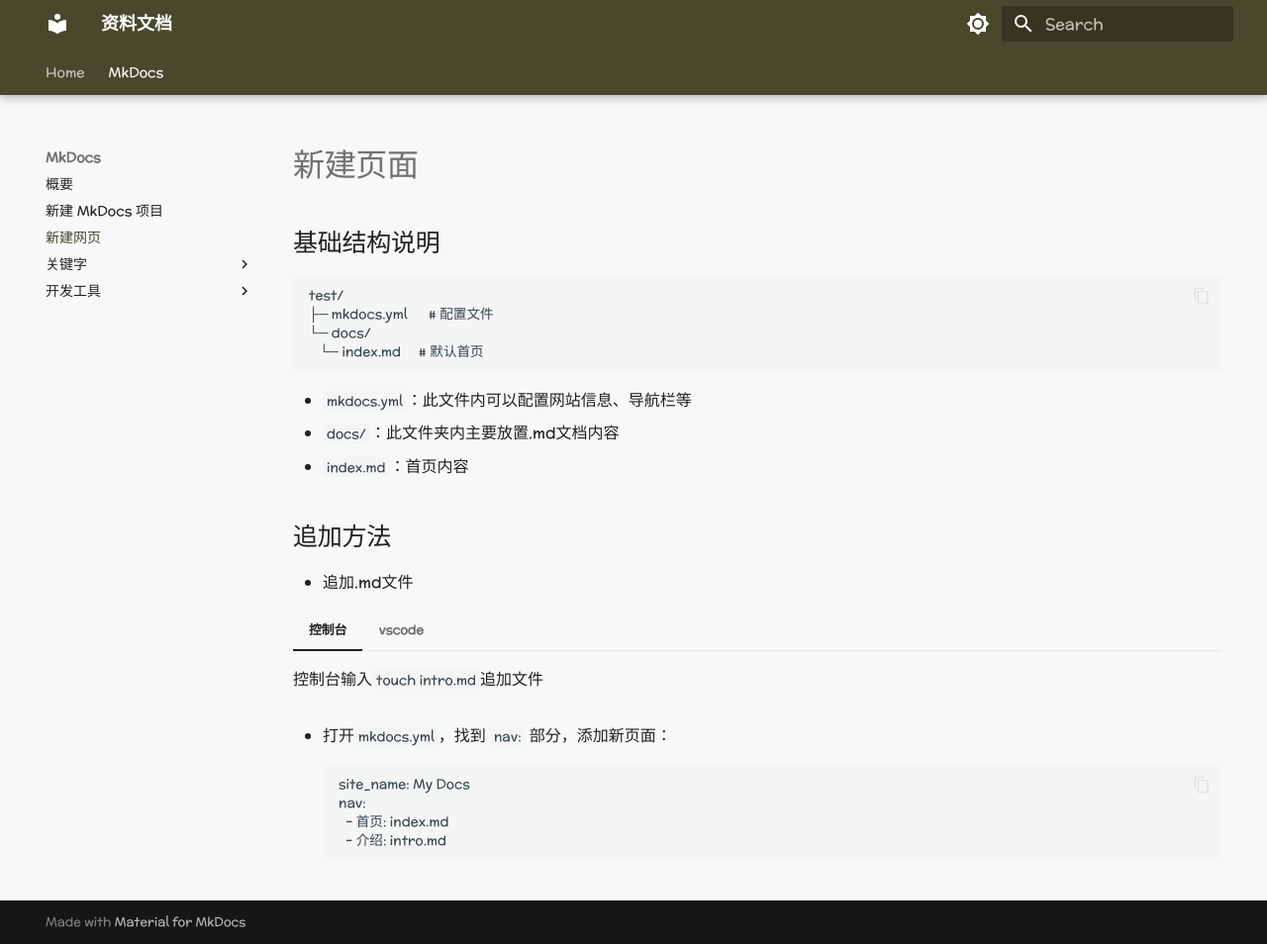
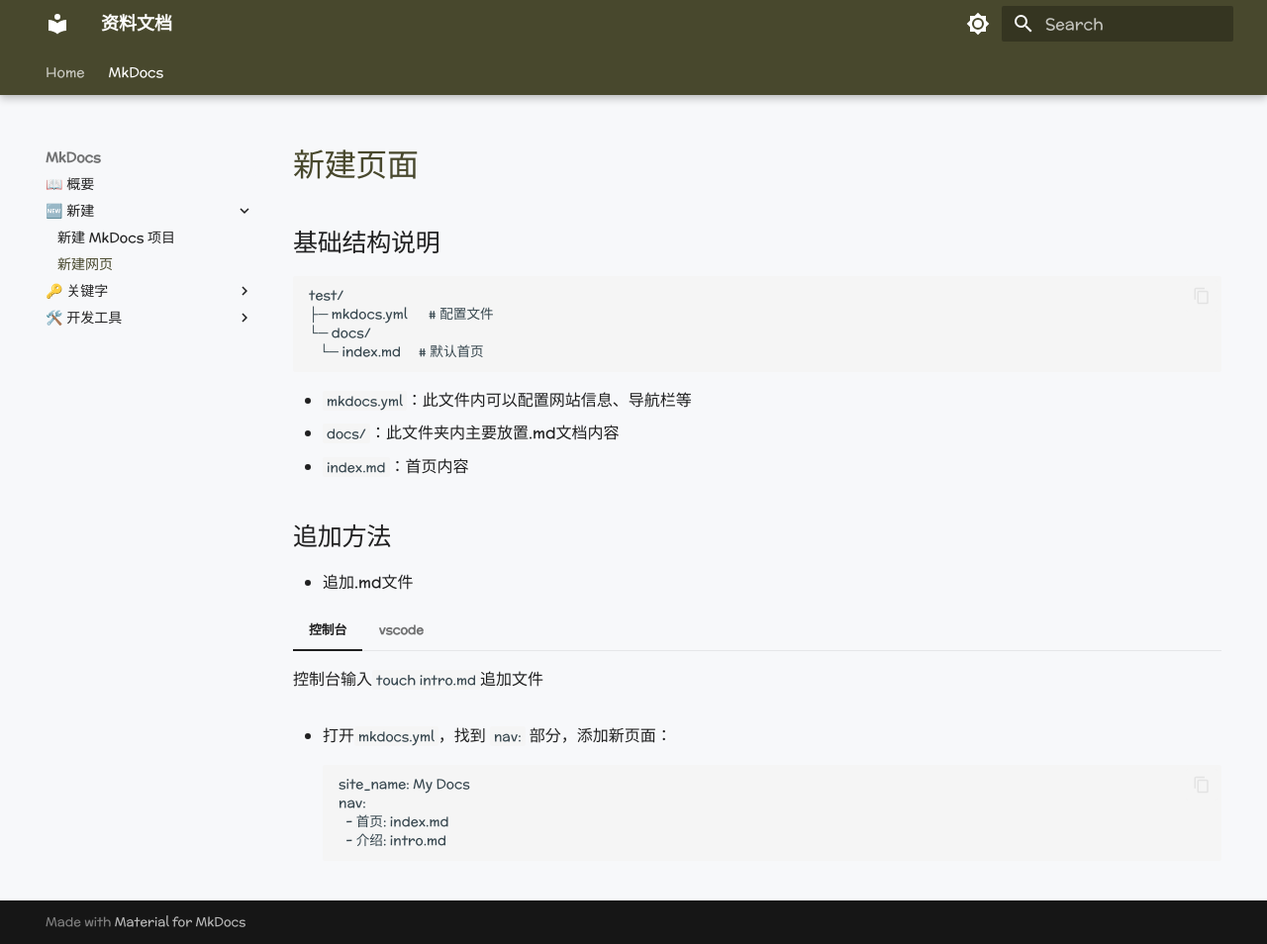
Before and after one commit to ElmMeteor/mkdocs-project, an MkDocs documentation site: the page built from docs/mkDocs/mkdocs-page.md, in a window 1280 px wide and 954 px high. Shown: the whole window at 99% size. Built offline with MkDocs 1.6.1 and Material for MkDocs 9.7.7, drawn with Linux system fonts in a browser that asks for light colours; some web fonts are replaced.

Commit message:
docs:导航栏，标题颜色修改

```diff
--- a/docs/extra.css
+++ b/docs/extra.css
@@ -16,9 +16,12 @@
   --md-accent-fg-color--light:  #48482D;  /* 强调色浅色 */
   --md-accent-fg-color--dark:   #333126;  /* 强调色深色 */
 
-    /* 页面默认背景色 */
+  /* 页面默认背景色 */
   --md-default-bg-color:        #f7f8fa;
 }
+
+/* h1标题颜色 */
+[data-md-color-scheme="default"] .md-typeset h1 { color: #48482D; }
 
 /* =========================
  * Dark mode（slate 主题）
@@ -34,7 +37,15 @@
   --md-accent-fg-color:         #636309;  /* 默认强调色 */
   --md-accent-fg-color--light:  #E2E788;  /* 强调色浅色 */
   --md-accent-fg-color--dark:   #E6E4BF;  /* 强调色深色 */
+
+  /* 页面顶栏文字 */
+  --md-primary-bg-color: #1E2129;
+
+  /* 页面正文文字 */
+  /* color: #3300ff; */
 }
+
+[data-md-color-scheme="slate"] .md-typeset h1 { color: #E6E4BF; }
 
 /* ===================================
  * 定义自托管字体（本地加载，不依赖Google）
--- a/mkdocs.yml
+++ b/mkdocs.yml
@@ -3,11 +3,12 @@
 nav:
   - Home: index.md
   - MkDocs:
-    - 概要: mkDocs/mkdocs-overview.md
-    - 新建 MkDocs 项目: mkDocs/mkdocs-new.md
-    - 新建网页: mkDocs/mkdocs-page.md
-    - 关键字:
-      - docs:
+    - "📖 概要": mkDocs/mkdocs-overview.md
+    - "🆕 新建":
+      - 新建 MkDocs 项目: mkDocs/mkdocs-new.md
+      - 新建网页: mkDocs/mkdocs-page.md
+    - "🔑 关键字":
+      - "📁 docs":
         - 标题 "#": mkDocs/pageKeyword/docs/hash.md
         - 星号 "*": mkDocs/pageKeyword/docs/star.md
         - 图片 image : mkDocs/pageKeyword/docs/image.md
@@ -17,41 +18,41 @@
         - 提示块语法 !!!: mkDocs/pageKeyword/docs/admonition.md
         - 多标签语法 ===: mkDocs/pageKeyword/docs/tabs.md
         - 可折叠提示块 ???: mkDocs/pageKeyword/docs/collapsible.md
-      - mkdocs.yml:
+      - "⚙️ mkdocs.yml":
         - 导航菜单 nav: mkDocs/pageKeyword/mkdocs/navigation.md
         - 主题配色 color: mkDocs/pageKeyword/mkdocs/colorGuide.md
         - 字体设置 front: mkDocs/pageKeyword/mkdocs/fontGuide.md
-    - 开发工具:
+    - "🛠️ 开发工具":
       - 自动启动脚本: mkDocs/pageTool/mkdocs-script.md
       - 自动发布脚本: mkDocs/pageTool/auto_publish_guide.md
 
 theme:
   name: material
   palette:
-  # =========================
-  # Light mode（白天模式）
-  # =========================
-  - media: "(prefers-color-scheme: light)" # 当用户的操作系统、浏览器“偏好配色方案”为“浅色模式”时（比如 Windows/Mac 设置了浅色主题，或者浏览器是浅色）
-                                           # 就用这套配色（scheme: default）；
-    scheme: default           # 颜色方案：default = 浅色主题
-    primary: custom           # 主色（Header、导航栏、主按钮）
-                              # custom 表示使用自定义 CSS 变量
-    accent: custom            # 点缀色（链接、高亮、选中状态）
-                              # 同样由 CSS 中的自定义变量控制
-    toggle:
-      icon: material/brightness-7  # 模式切换按钮图标（太阳）
-      name: 白天模式               # 鼠标悬停时显示的名称
+    # =========================
+    # Light mode（白天模式）
+    # =========================
+    - media: "(prefers-color-scheme: light)" # 当用户的操作系统、浏览器“偏好配色方案”为“浅色模式”时（比如 Windows/Mac 设置了浅色主题，或者浏览器是浅色）
+                                            # 就用这套配色（scheme: default）；
+      scheme: default           # 颜色方案：default = 浅色主题
+      primary: custom           # 主色（Header、导航栏、主按钮）
+                                # custom 表示使用自定义 CSS 变量
+      accent: custom            # 点缀色（链接、高亮、选中状态）
+                                # 同样由 CSS 中的自定义变量控制
+      toggle:
+        icon: material/brightness-7  # 模式切换按钮图标（太阳）
+        name: 白天模式               # 鼠标悬停时显示的名称
 
-  # =========================
-  # Dark mode（夜晚模式）
-  # =========================
-  - media: "(prefers-color-scheme: dark)" # 当偏好为暗色/夜间模式时，就自动切换到 scheme: slate（深色）。
-    scheme: slate             # 颜色方案：slate = 深色主题
-    primary: custom           # 主色（来自 [data-md-color-scheme="slate"]）
-    accent: custom            # 点缀色（来自深色主题 CSS）
-    toggle:
-      icon: material/brightness-4  # 模式切换按钮图标（月亮）
-      name: 夜晚模式               # 鼠标悬停时显示的名称
+    # =========================
+    # Dark mode（夜晚模式）
+    # =========================
+    - media: "(prefers-color-scheme: dark)" # 当偏好为暗色/夜间模式时，就自动切换到 scheme: slate（深色）。
+      scheme: slate             # 颜色方案：slate = 深色主题
+      primary: custom           # 主色（来自 [data-md-color-scheme="slate"]）
+      accent: custom            # 点缀色（来自深色主题 CSS）
+      toggle:
+        icon: material/brightness-4  # 模式切换按钮图标（月亮）
+        name: 夜晚模式               # 鼠标悬停时显示的名称
 
   features:
     # -------------------------------
```
